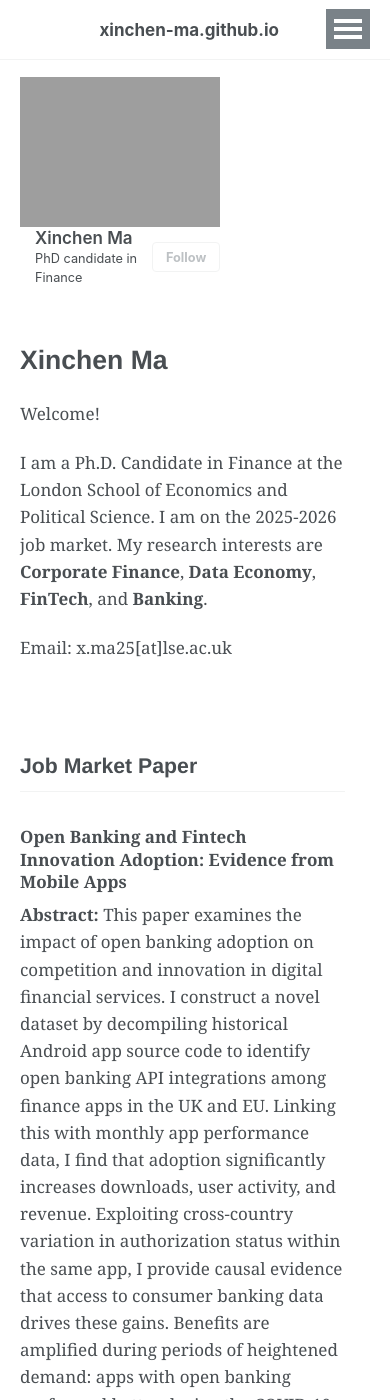
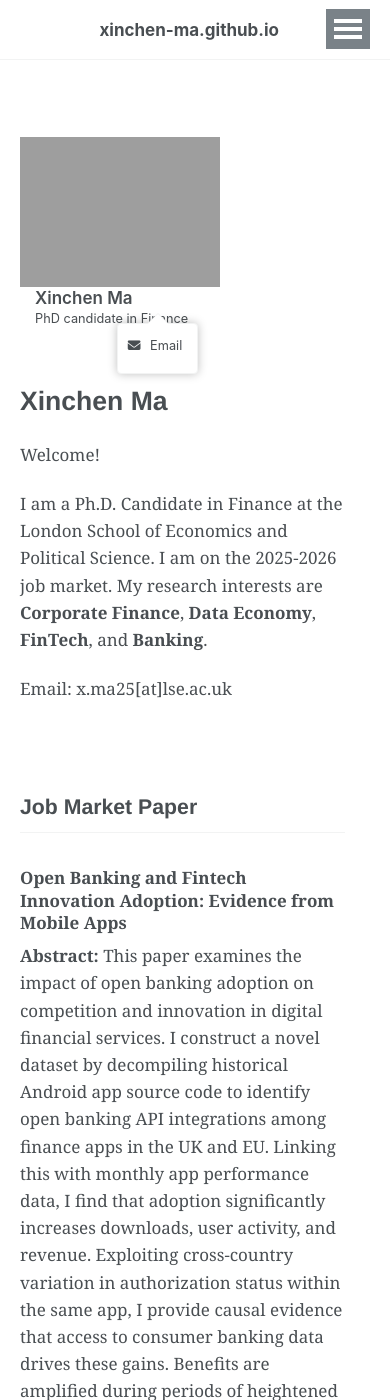
Before and after one commit to xinchen-ma/xinchen-ma.github.io, a Jekyll site: the page built from index.md, in a window 390 px wide and 1400 px high. Built offline with Jekyll 4.4.1, drawn with Linux system fonts in a browser that asks for light colours; a script that is not in the unit is left out.

Commit message:
Update custom.css

```diff
--- a/assets/css/custom.css
+++ b/assets/css/custom.css
@@ -145,3 +145,9 @@ h2 a, h3 a, h4 a {
   color: inherit;
   text-decoration: underline;
 }
+
+/* Mobile: remove the Follow button and keep links expanded */
+@media (max-width: 768px) {
+  .author__urls-wrapper > button { display: none; }
+  .author__urls { display: block !important; }
+}
```
